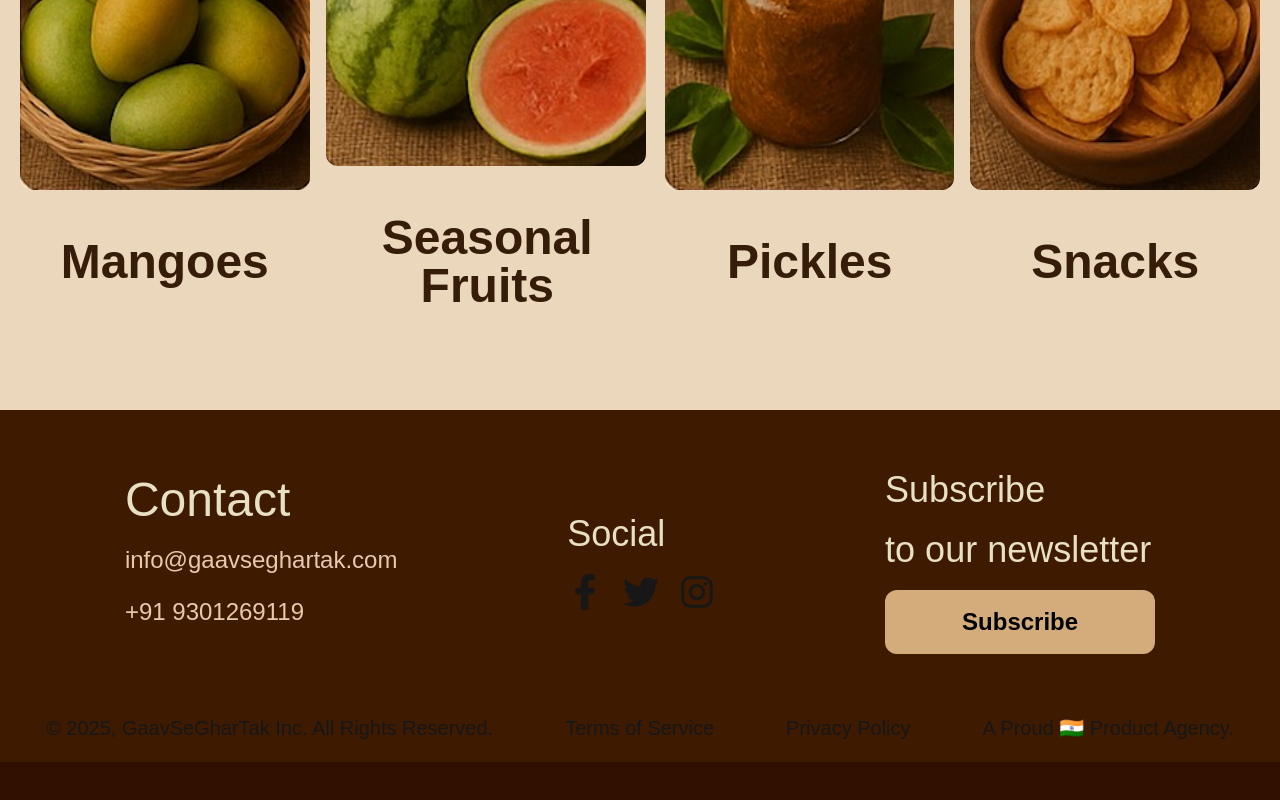
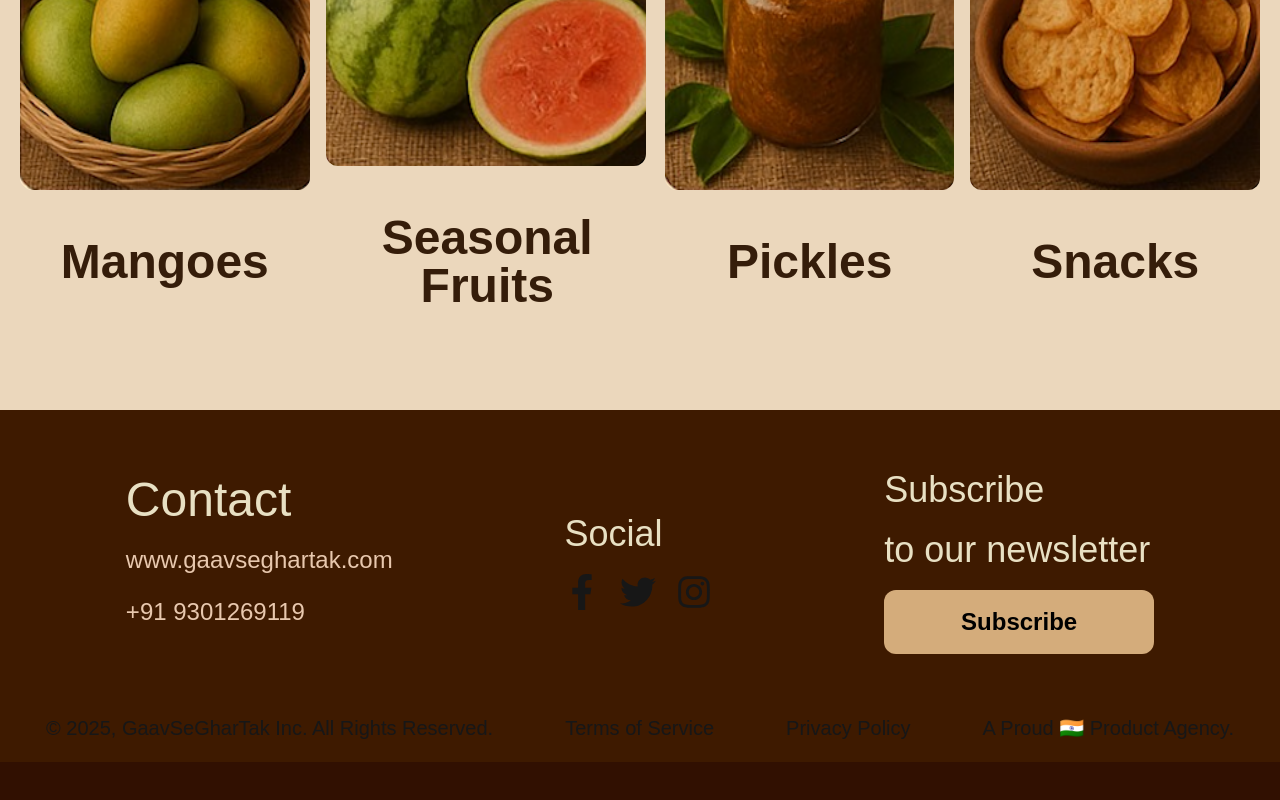
Before and after one commit to BimleshMandavi/gaav-se-ghar-tak, a Next.js app: page / in a window 1280 px wide. Shown: the part 1156-1956 px from the top of the page. Built offline with nearby package versions, Linux system fonts and the light colour scheme.

Commit message:
add web-address on footer

```diff
--- a/src/app/layouts/Footer.tsx
+++ b/src/app/layouts/Footer.tsx
@@ -9,7 +9,12 @@ const Footer = () => {
       <div className="bg-[#3e1a00] flex justify-around items-center flex-col md:flex-row sm:p-10 p-4">
         <div className="flex justify-evenly gap-5 flex-col">
           <h1 className="text-2xl md:text-5xl text-[#e8e0c3]">Contact</h1>
-          <p className="text-xl md:text-2xl text-[#e8c8ae]">info@gaavseghartak.com</p>
+          <a
+            href="https://www.gaavseghartak.com/"
+            className="text-xl md:text-2xl text-[#e8c8ae]"
+          >
+            www.gaavseghartak.com
+          </a>
           <p className="text-xl md:text-2xl text-[#e8c8ae]">+91 9301269119</p>
         </div>
         <div className="flex justify-evenly gap-5 flex-col pt-5 ">
@@ -35,7 +40,9 @@ const Footer = () => {
         </div>
         <div className="flex justify-evenly gap-5 flex-col pt-5">
           <h1 className="text-2xl md:text-4xl text-[#e8e0c3]">Subscribe</h1>
-          <h1 className="text-2xl md:text-4xl text-[#e8e0c3]">to our newsletter</h1>
+          <h1 className="text-2xl md:text-4xl text-[#e8e0c3]">
+            to our newsletter
+          </h1>
           <button className="bg-[#d4ac7b]  min-w-[270px] text-black font-bold text-2xl rounded-xl cursor-pointer p-4">
             Subscribe
           </button>
```
